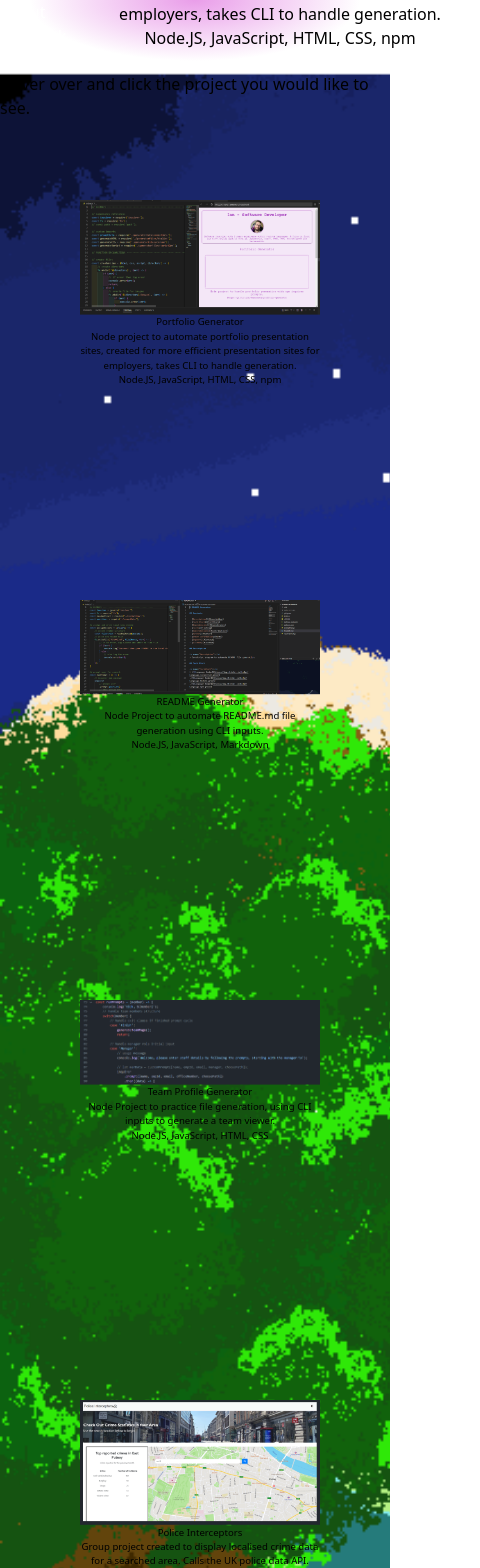
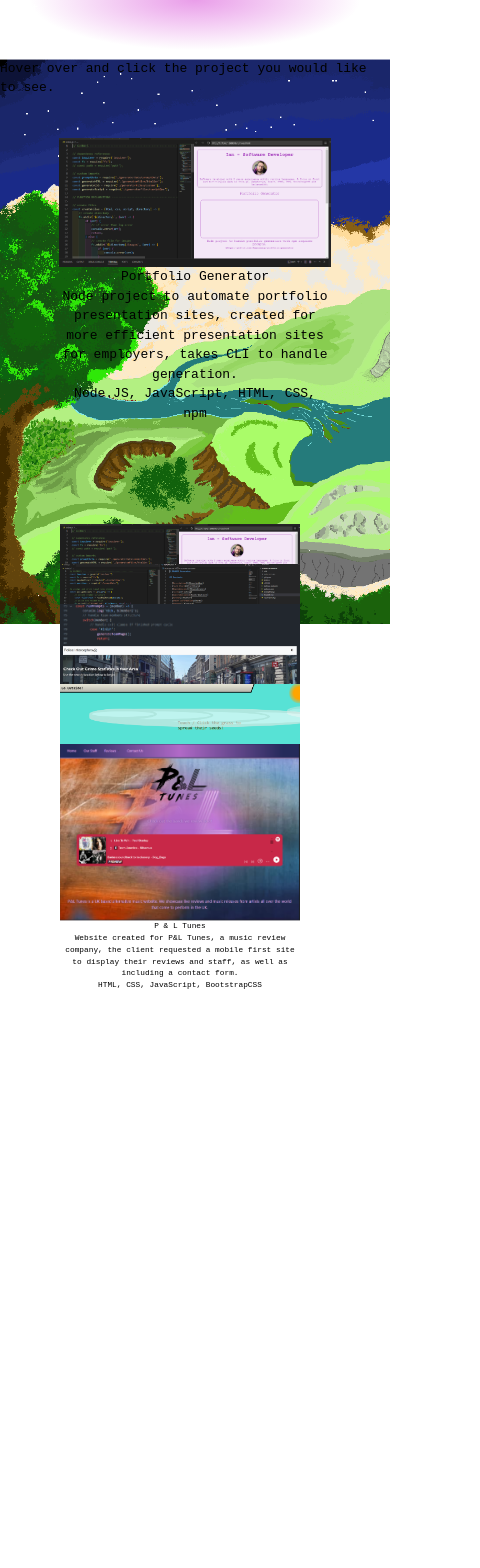
Before and after one commit to Jaycossey/react-portfolio, a React (Vite) app: page / in a window 390 px wide. Shown: the top 1568 px of the page, 480 px wide, since content can reach past the window. After the commit the page ends 991 px from the top, so only its background shows below. Built offline with nearby package versions, Linux system fonts and the light colour scheme.

Commit message:
added media responsiveness portfolio and fixed layout issues, need to rework animation direction and distance

```diff
--- a/src/App.css
+++ b/src/App.css
@@ -2,6 +2,10 @@
 :root {
     --purple: rgba(200, 10, 200, 0.4);
     --purple-2: rgba(360, 100, 360, 0.4);
+}
+
+body {
+    font-family: monospace;
 }
 
 /* NAVBAR STYLING -------------------------------------------------- */
@@ -43,19 +47,14 @@ nav,
 }
 
 .animationCard {
-    height: 400px;
-    width: 400px;
     text-align: center;
     /* bottom: -160px; */
     /* position: absolute; */
-    /* margin: auto; */
+    margin: auto;
     /* margin-left: -20px; */
     transform: scale(0.6);
 }
 
-.animationCard {
-
-}
 
 .animationCard:hover {
     transform: rotate(2deg) scale(0.7);
@@ -64,9 +63,99 @@ nav,
     cursor: url('./assets/icons/cursor-icon.png'), auto;
 }
 
+#card1,
+#card2,
+#card3,
+#card4,
+#card5,
+#card6 {
+    position: absolute;
+    width: 400px;
+    height: 400px;
+}
+
+#card1 {
+    left: 0;
+    z-index: 0;
+}
+
+#card2 {
+    left: 60px;
+    z-index: 1;
+}
+
+#card3 {
+    left: 120px;
+    z-index: 2;
+}
+
+#card4 {
+    left: 180px;
+    z-index: 3;
+}
+
+#card5 {
+    left: 240px;
+    z-index: 4;
+}
+
+#card6 {
+    left: 300px;
+    z-index: 5;
+}
+
 #showcase {
-    position: absolute;
+    height: 60vh;
+    width: 80vw;
+    position: relative;
+    transform: scale(1);
     margin: auto;
-    transform: scale(1);
-    margin-top: 20vh;
+    padding: 20px;
+    margin: auto;
+    margin-top: 20px;
+    margin-bottom: 40px;
 }
+
+@media (width > 320px) and (width < 655px) {
+
+    #card1 {
+        bottom: 0px;
+        margin: auto;
+        margin-left: -20px;
+    }
+
+    #card2 {
+        bottom: -40px;
+        margin: auto;
+        margin-left: -20px;
+        left: 0;
+    }
+
+    #card3 {
+        bottom: -80px;
+        margin: auto;
+        margin-left: -20px;
+        left: 0;
+    }
+
+    #card4 {
+        bottom: -120px;
+        margin: auto;
+        margin-left: -20px;
+        left: 0;
+    }
+
+    #card5 {
+        bottom: -160px;
+        margin: auto;
+        margin-left: -20px;
+        left: 0;
+    }
+
+    #card6 {
+        bottom: -220px;
+        margin: auto;
+        margin-left: -20px;
+        left: 0;
+    }
+}
--- a/src/components/Portfolio.jsx
+++ b/src/components/Portfolio.jsx
@@ -51,15 +51,17 @@ const Portfolio = () => {
                             ref={showcaseRef}
                             onClick={openLink} />
 
-                <div className='flex
+                <div id="cardCont"
+                    className='flex
                                 m-auto
-                                border-4
-                                w-full
-                                h-full'>
+                                h-1/3
+                                justify-center
+                                items-center'>
                     {/* Use Map to create an array of portfolio cards */}
                     {projectList.map((data) => {
                         return (
-                            <Presentation key={data.key}
+                            <Presentation id={"card" + data.key}
+                                        key={data.key}
                                         project={data}
                                         onClick={handleClick}
                                         // pass direction ref to handle bounding client rect for animation direction
--- a/src/textFiles/text.jsx
+++ b/src/textFiles/text.jsx
@@ -3,7 +3,7 @@ const text = {
     about: "Hello World! My name is Ian, I am a passionate and versatile software developer with a keen focus on full stack development and game development. My expertise lies in crafting seamless and engaging user experiences through specialized front-end web development. Delving deep into the world of JavaScript, I have honed my skills in various frameworks, including React, Node.js, and jQuery. My commitment to staying at the forefront of web technologies allows me to create dynamic and responsive applications that push the boundaries of user interaction. Proficient in CSS, I leverage frameworks such as Tailwind and Bootstrap to streamline the design process and ensure a polished, visually appealing final product. My journey in software development is not just about writing code; it's about creating immersive digital experiences that captivate users. With a strong foundation in front-end technologies and a passion for pushing the boundaries of innovation, I am dedicated to contributing to the ever-evolving landscape of web and game development. Whether it's building intuitive interfaces or crafting immersive gaming environments, I bring a blend of technical expertise and creative problem-solving to every project I undertake.",
     contact: "If you would like to work with me, please follow the links below",
     port: "Hover over and click the project you would like to see.",
-    techStack: "Tech Stack: HTML | CSS | JavaScript | Node.JS | React.JS | jQuery | BootstrapCSS | TailwindCSS | Git | GitHub"
+    techStack: "HTML | CSS | JavaScript | Node.JS | React.JS | jQuery | BootstrapCSS | TailwindCSS | Git | GitHub"
 }
 
 export default text;
--- a/src/utils/animateSwap.jsx
+++ b/src/utils/animateSwap.jsx
@@ -9,14 +9,14 @@ const animateSwap = (startpoint, endpoint) => {
     const endX = endpointCoord.x;
     const endY = endpointCoord.y;
 
-    // Transition and transform, after playing around with the values, these are what worked
-    startpoint.style.transitionDuration = '500ms';
-    startpoint.style.transform = `translate(-${startX - 200}px, ${startY + 200}px) scale(0.5)`; // THIS ONE GOES IN THE RIGHT PLACE!!!!!
+    // // Transition and transform, after playing around with the values, these are what worked
+    // startpoint.style.transitionDuration = '500ms';
+    // startpoint.style.transform = `translate(-${startX - 200}px, ${startY + 200}px) scale(0.5)`; // THIS ONE GOES IN THE RIGHT PLACE!!!!!
 
-    // after initial translation, trigger final placement.
-    setTimeout(() => {
-        startpoint.style.transform = `translate(${endX}px, -${endY / 4}px) scale(1)`; // THIS ONE WORKS!!!!!
-    }, 400)
+    // // after initial translation, trigger final placement.
+    // setTimeout(() => {
+    //     startpoint.style.transform = `translate(${endX}px, -${endY / 4}px) scale(1)`; // THIS ONE WORKS!!!!!
+    // }, 400)
 }
 
 export default animateSwap;
```
